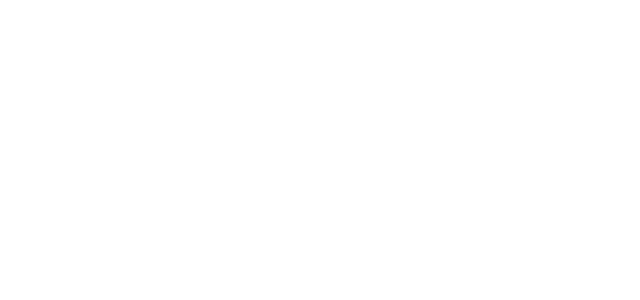
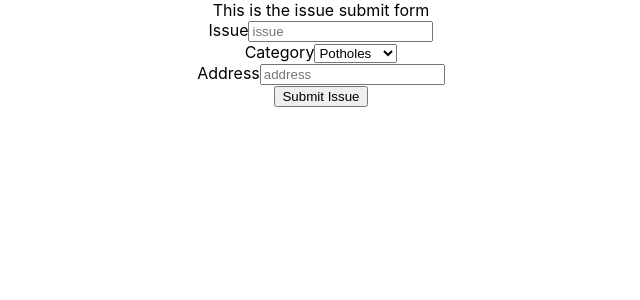
Before and after one commit to Co-Make-Build-Week/Front-end, a React (Create React App) app in the folder build-co-make/: page /submitIssue in a window 1280 px wide. Shown: the top 300 px of the page, without its empty margins (319-959 px from the left). Built offline with nearby package versions, Linux system fonts and the light colour scheme.

Commit message:
Create form to submit issue. Connect form toa  temporary state New Issue

```diff
--- a/build-co-make/src/App.js
+++ b/build-co-make/src/App.js
@@ -1,23 +1,44 @@
-import React from 'react';
-import {Route, Switch} from 'react-router-dom';
-import Login from './components/Login.js';
-import Registration from './components/Registration.js';
-import UserHome from './components/UserHome.js';
-import IssuesListPage from './components/IssuesListPage.js';
+import React, { useState } from "react";
+import { Route, Switch } from "react-router-dom";
+import Login from "./components/Login.js";
+import Registration from "./components/Registration.js";
+import UserHome from "./components/UserHome.js";
+import IssuesListPage from "./components/IssuesListPage.js";
 
-import './App.css';
+// IMPORT SUBMIT ISSUE FORM
+import SubmitIssueForm from "./components/submitIssueForm";
+
+import "./App.css";
 
 function App() {
+  // NEW ISSUE STATE
+
+  const [newIssue, setNewIssue] = useState({});
+
+  // NEW ISSUE SETTER
+
+  const onSubmitIssue = formValues => {
+    debugger
+    setNewIssue(formValues);
+  };
+
   return (
     <div className="App">
+      {/* <Switch> */}
+        <Route exact path="/" component={Login} />
+        <Route exact path="/registration" component={Registration} />
+        <Route exact path="/userHome" component={UserHome} />
+        <Route path="/issuesListPage" component={IssuesListPage} />
 
-      <Switch>
-        <Route exact path='/' component={Login}/>
-        <Route exact path='/registration' component={Registration} />
-        <Route exact path="/userHome" component={UserHome}/>
-        <Route path="/issuesListPage" component={IssuesListPage}/>
+        {/* ROUTE FOR PAGE WITH FORM TO SUBMIT ISSUE */}
+        <Route
+          path="/submitIssue"
+          render={props => {
+            return <SubmitIssueForm onSubmit={onSubmitIssue} />;
+          }}
+        />
         {/* <Route path="/issue/:id" component={IssuePage}/> */}
-      </Switch>
+      {/* </Switch> */}
     </div>
   );
 }
--- /dev/null
+++ b/build-co-make/src/components/submitIssueForm.js
@@ -0,0 +1,53 @@
+import React from "react";
+import { Formik, Form, Field, ErrorMessage } from "formik";
+
+const initialIssueForm = {
+  issue: "",
+  category: "",
+  address: ""
+};
+
+const onSubmit = () => {};
+
+export default function SubmitIssueForm({ onSubmit }) {
+  return (
+    <div>
+      This is the issue submit form
+      <Formik
+        initialValues={initialIssueForm}
+        onSubmit={onSubmit}
+        render={props => {
+          return (
+            <Form>
+              <div>
+                <label>
+                  Issue
+                  <Field name="issue" type="text" placeholder="issue" />
+                </label>
+              </div>
+              <div>
+                <label>
+                  Category
+                  <Field component="select" name="category">
+                    <option value="potholes">Potholes</option>
+                    <option value="trees">Trees</option>
+                    <option value="sidewalks">Sidewalks</option>
+                  </Field>
+                </label>
+              </div>
+              <div>
+                <label>
+                  Address
+                  <Field name="address" type="text" placeholder="address" />
+                </label>
+              </div>
+              <div>
+                <button type="submit">Submit Issue</button>
+              </div>
+            </Form>
+          );
+        }}
+      />
+    </div>
+  );
+}
```
Also changed, not shown: 1 other file (tests, documents, lock files or other folders).
